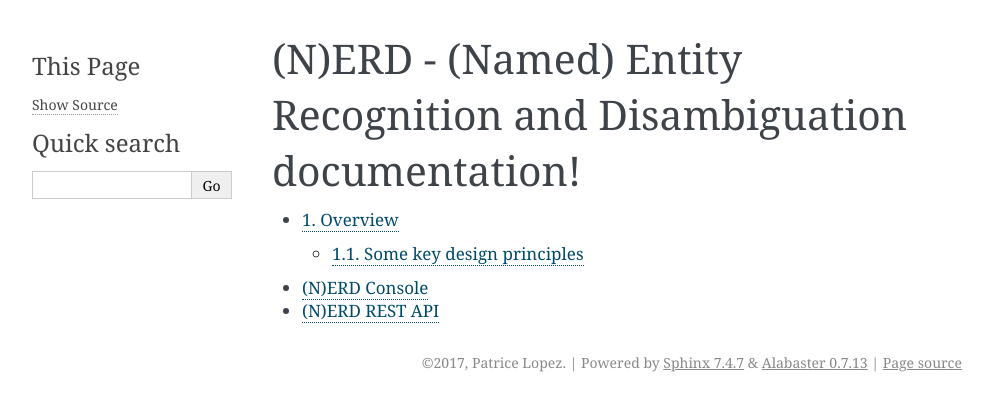
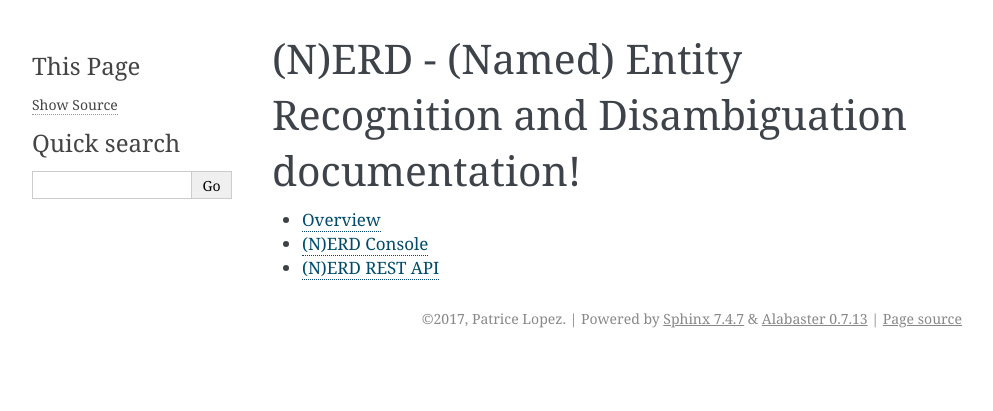
Before and after one commit to kermitt2/entity-fishing, a Sphinx documentation site: the page built from doc/index.rst, in a window 1280 px wide. Shown: the top 411 px of the page, without its empty margins (148-1141 px from the left). Built offline with Sphinx 7.4.7, drawn with Linux system fonts in a browser that asks for light colours; some of the changed lines change nothing that is shown.

Commit message:
cleanup documentation

```diff
--- a/doc/index.rst
+++ b/doc/index.rst
@@ -5,20 +5,15 @@
 
 
 (N)ERD - (Named) Entity Recognition and Disambiguation documentation!
-=====================================================================
+---------------------------------------------------------------------
 
 
 .. toctree::
-   :maxdepth: 2
-   :numbered:
+   :maxdepth: 1
+   :titlesonly:
 
    overview.rst
 
+   console.rst
 
-
-.. toctree::
-   :maxdepth: 2
-   :titlesonly:
-
-   console.rst
    restAPI.rst
--- a/doc/restAPI.rst
+++ b/doc/restAPI.rst
@@ -395,7 +395,6 @@ The type of recognised entities are restricted to a set of 26 classes of named e
 
 **Response when processing a search query**
 ::
-
    {
       "runtime": 146,
       "onlyNER": false,
```
